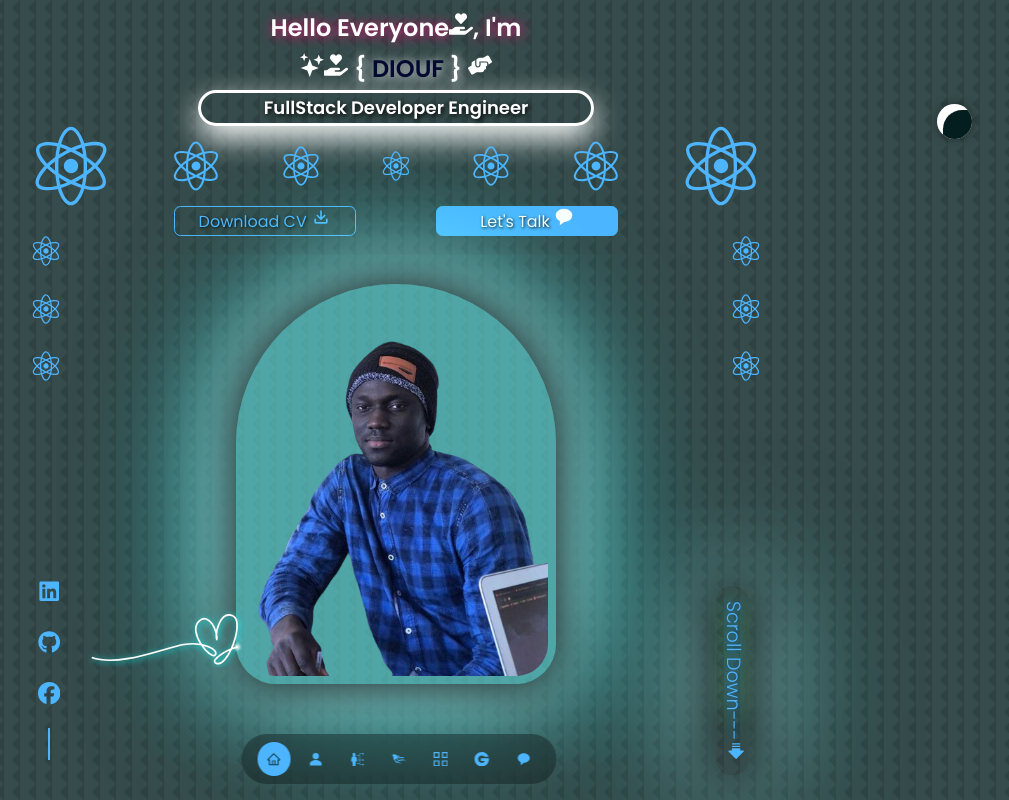
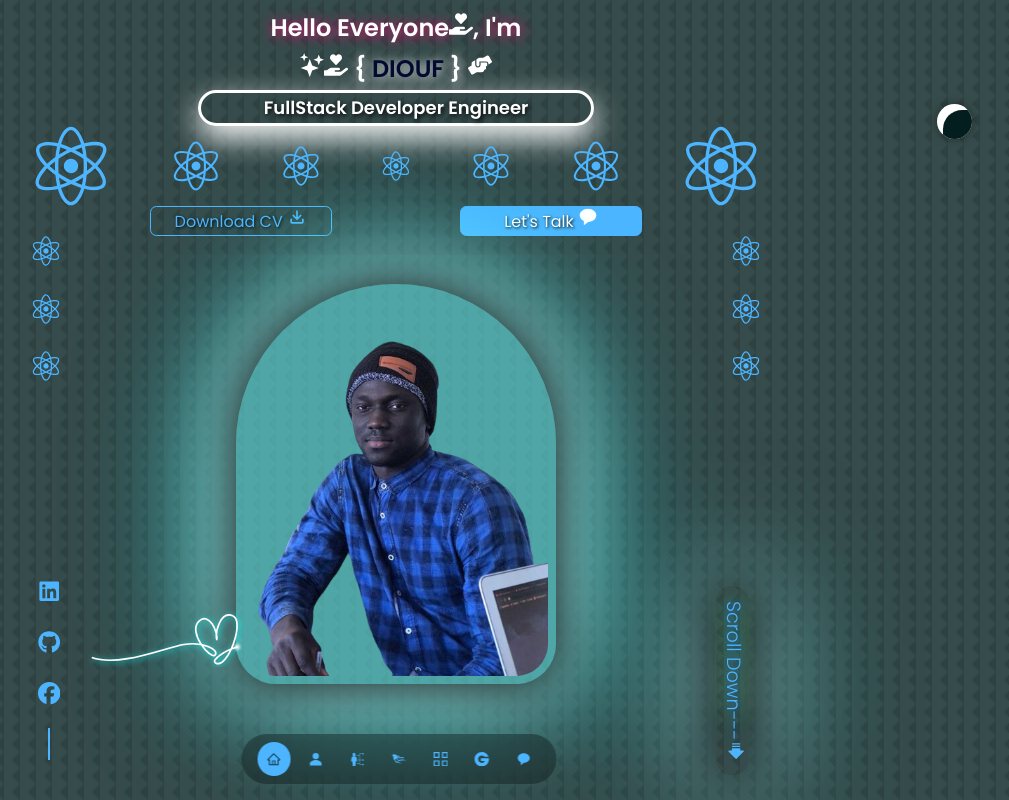
Before and after one commit to Mouhamed1003/keenprogrammer.com, a React (Create React App) app: page / in a window 1280 px wide. Shown: the top 800 px of the page, without its empty margins (244-1253 px from the left). Built offline with nearby package versions, Linux system fonts and the light colour scheme.

Commit message:
Update header.css

```diff
--- a/src/components/header/header.css
+++ b/src/components/header/header.css
@@ -34,7 +34,7 @@ header {
 .cta {
     margin-top: 0rem;
     display: flex;
-    gap: 5rem;
+    gap: 8rem;
     justify-content: center;
 }
 .cta a {
```
